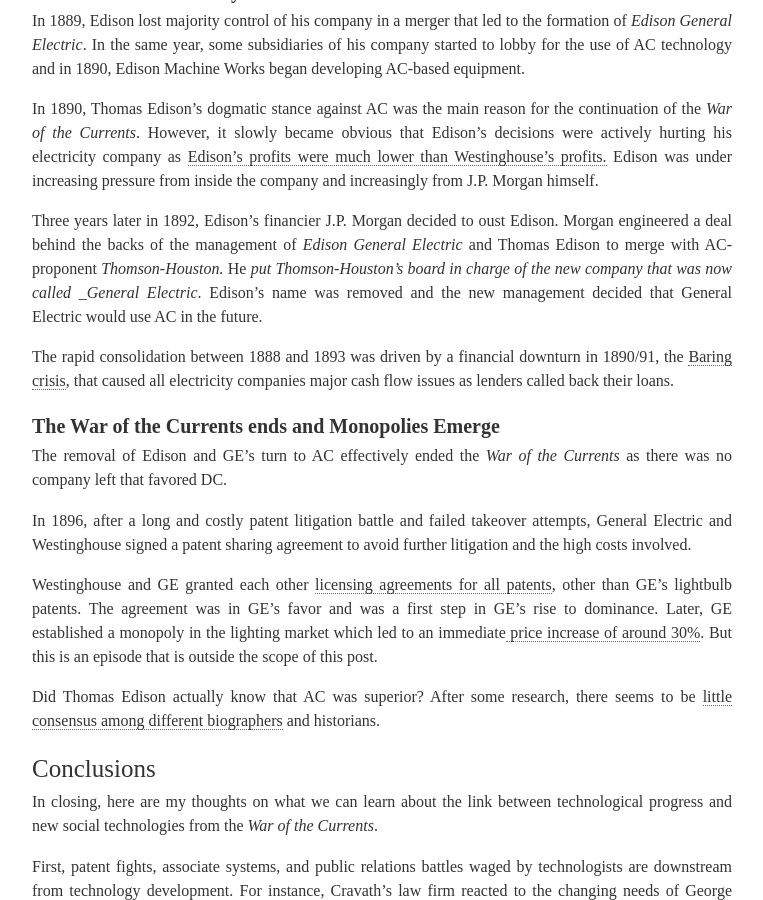
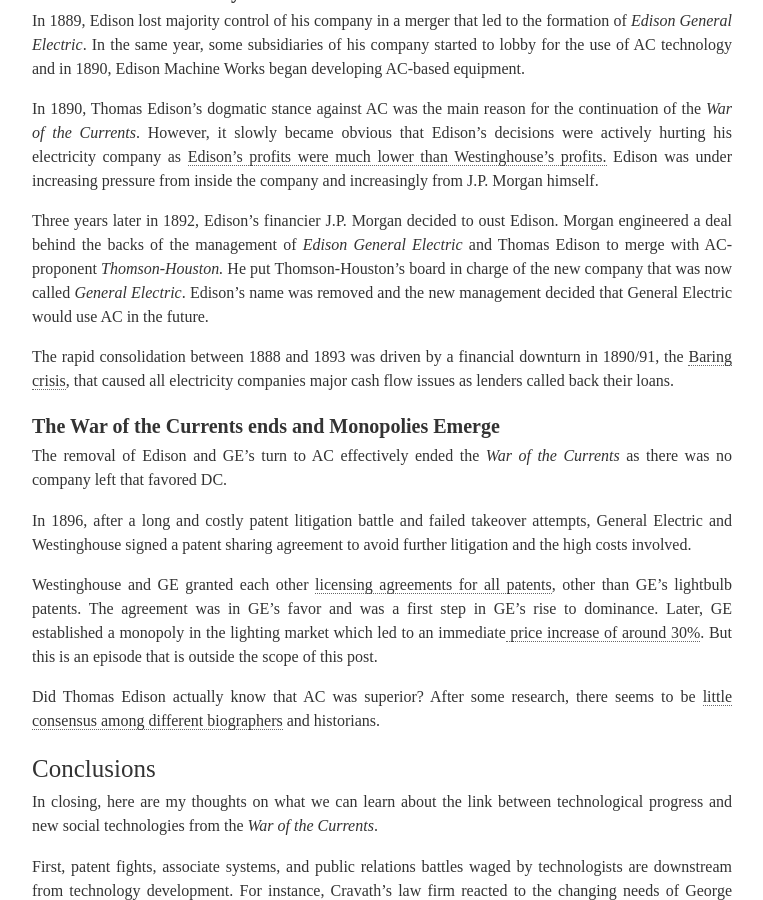
Before and after one commit to jannikls/jannikls.github.io, a Jekyll site: the page built from _posts/2024-02-02-war-of-currents.markdown, in a window 1280 px wide and 900 px high, scrolled down 7887 px. Shown: the whole window, without its empty margins (258-1021 px from the left). Built offline with Jekyll 4.4.1, drawn with Linux system fonts in a browser that asks for light colours; some web fonts are replaced; formulas are drawn with MathJax 3; comment, search, counter and statistics services are not loaded.

```diff
--- a/_posts/2024-02-02-war-of-currents.markdown
+++ b/_posts/2024-02-02-war-of-currents.markdown
@@ -204,7 +204,7 @@ In 1889, Edison lost majority control of his company in a merger that led to the
 
 In 1890, Thomas Edison's dogmatic stance against AC was the main reason for the continuation of the _War of the Currents_. However, it slowly became obvious that Edison’s decisions were actively hurting his electricity company as [Edison’s profits were much lower than Westinghouse’s profits.](https://www.myussi.com/glossary/thomas-a-edison/) Edison was under increasing pressure from inside the company and increasingly from J.P. Morgan himself.
 
-Three years later in 1892, Edison’s financier J.P. Morgan decided to oust Edison. Morgan engineered a deal behind the backs of the management of _Edison General Electric_ and Thomas Edison to merge with AC-proponent _Thomson-Houston._ He _put Thomson-Houston’s board in charge of the new company that was now called _General Electric_. Edison’s name was removed and the new management decided that General Electric would use AC in the future.
+Three years later in 1892, Edison’s financier J.P. Morgan decided to oust Edison. Morgan engineered a deal behind the backs of the management of _Edison General Electric_ and Thomas Edison to merge with AC-proponent _Thomson-Houston._ He put Thomson-Houston’s board in charge of the new company that was now called _General Electric_. Edison’s name was removed and the new management decided that General Electric would use AC in the future.
 
 The rapid consolidation between 1888 and 1893 was driven by a financial downturn in 1890/91, the [Baring crisis](https://en.wikipedia.org/wiki/Baring_crisis), that caused all electricity companies major cash flow issues as lenders called back their loans.
 
```
